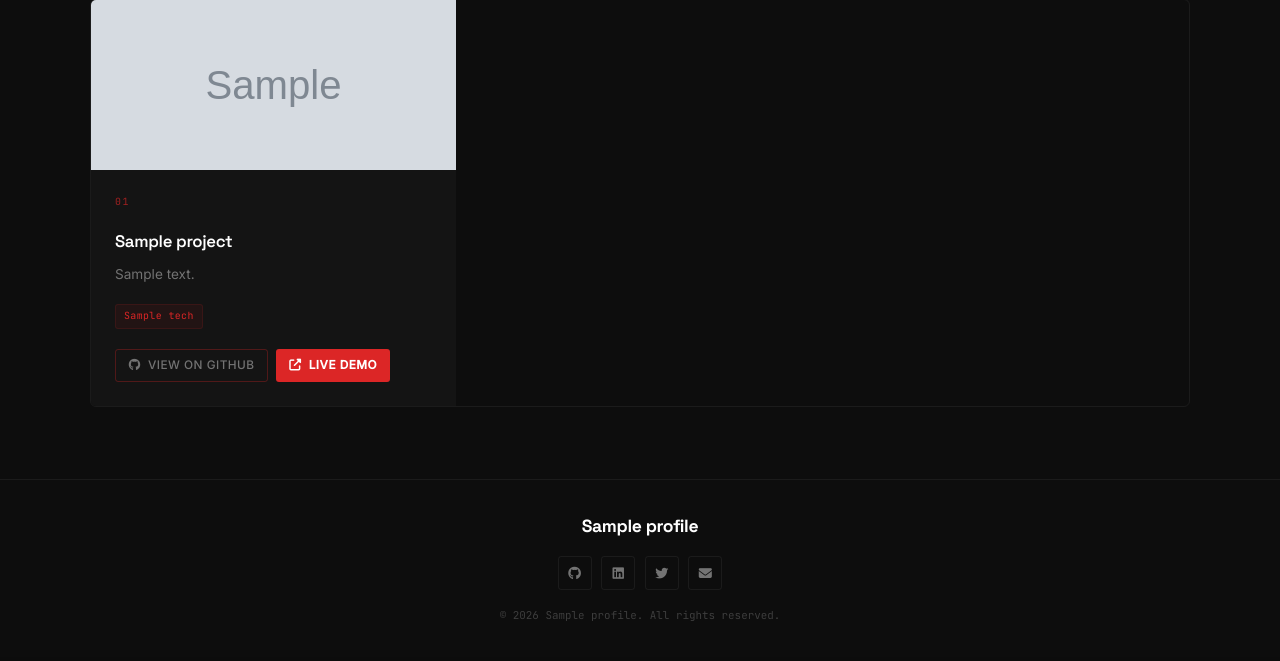
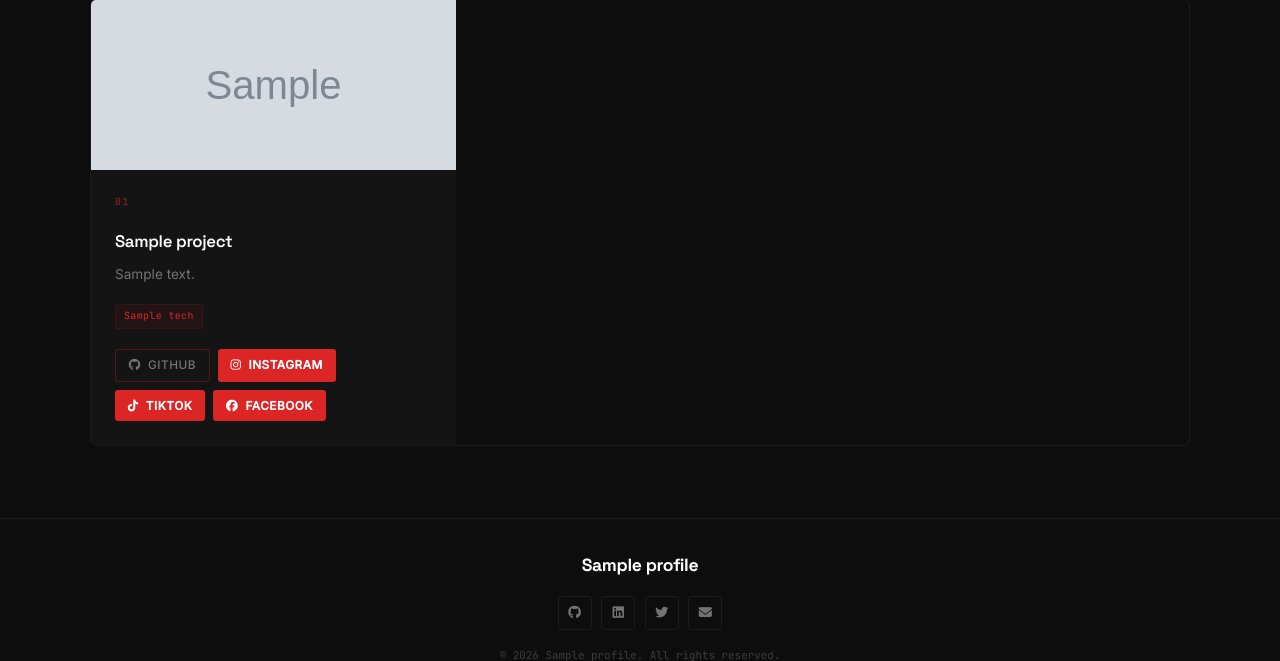
Before and after one commit to faisalvelos19-tech/portfoliobyfaisal, a Django app: template portfolio/templates/portfolio/projects.html in a window 1280 px wide. Shown: the part 319-980 px from the top of the page. Before the commit the page ends 940 px from the top, so only its background shows below. Run offline with Django 3.2, Linux system fonts and the light colour scheme; the template is opened without the code that fills it: most values are stand-ins (such as "Sample title", 1, 10 or a date in 2020); grey boxes marked "Sample" are stand-in pictures.

Commit message:
add tiktok facebook instagram links

```diff
--- a/portfolio/models.py
+++ b/portfolio/models.py
@@ -44,6 +44,8 @@ class Project(models.Model):
     technologies = models.CharField(max_length=300, help_text="Comma-separated list of technologies")
     github_link = models.URLField(blank=True)
     live_link = models.URLField(blank=True)
+    tiktok_link = models.URLField(blank=True)
+    facebook_link = models.URLField(blank=True)
     image = models.ImageField(upload_to='projects/', blank=True, null=True)
     order = models.IntegerField(default=0)
     created_at = models.DateTimeField(auto_now_add=True)
@@ -56,7 +58,6 @@ class Project(models.Model):
 
     class Meta:
         ordering = ['order', '-created_at']
-
 
 class Education(models.Model):
     school = models.CharField(max_length=200)
--- a/portfolio/templates/portfolio/projects.html
+++ b/portfolio/templates/portfolio/projects.html
@@ -34,12 +34,22 @@
                     <div class="project-links">
                         {% if project.github_link %}
                         <a href="{{ project.github_link }}" target="_blank" class="btn btn-sm btn-ghost">
-                            <i class="fab fa-github"></i> View on GitHub
+                            <i class="fab fa-github"></i> GitHub
                         </a>
                         {% endif %}
                         {% if project.live_link %}
                         <a href="{{ project.live_link }}" target="_blank" class="btn btn-sm btn-primary">
-                            <i class="fas fa-external-link-alt"></i> Live Demo
+                            <i class="fab fa-instagram"></i> Instagram
+                        </a>
+                        {% endif %}
+                        {% if project.tiktok_link %}
+                        <a href="{{ project.tiktok_link }}" target="_blank" class="btn btn-sm btn-primary">
+                            <i class="fab fa-tiktok"></i> TikTok
+                        </a>
+                        {% endif %}
+                        {% if project.facebook_link %}
+                        <a href="{{ project.facebook_link }}" target="_blank" class="btn btn-sm btn-primary">
+                            <i class="fab fa-facebook"></i> Facebook
                         </a>
                         {% endif %}
                     </div>
```
Also changed, not shown: db.sqlite3, portfolio/migrations/0004_project_facebook_link_project_tiktok_link.py (added).
